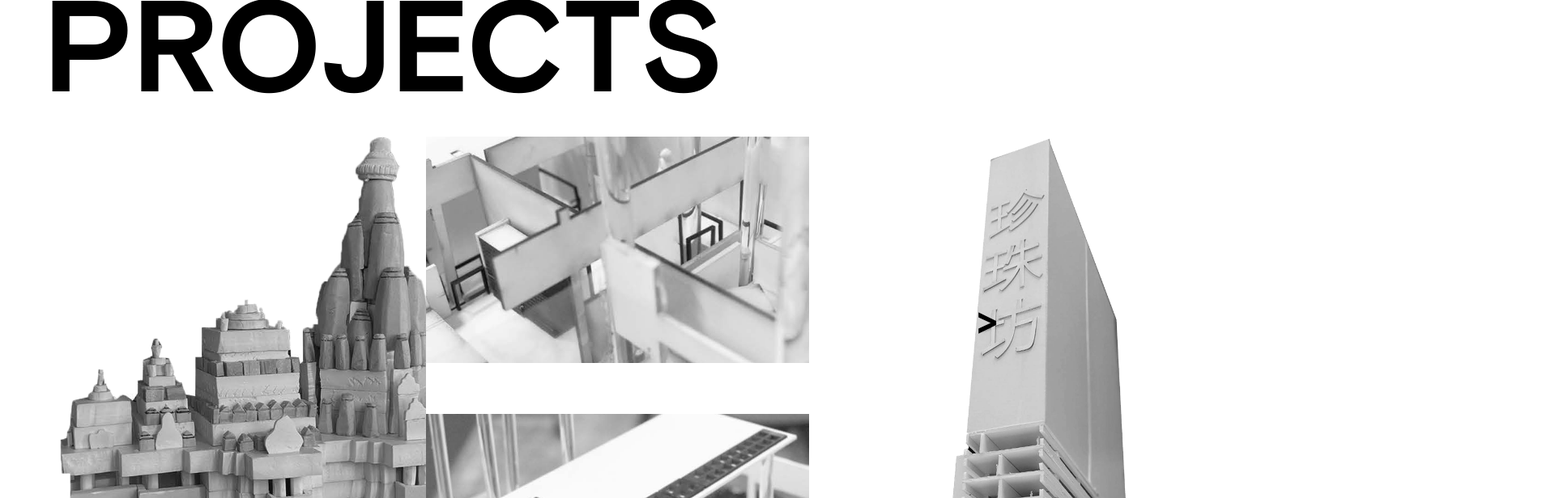
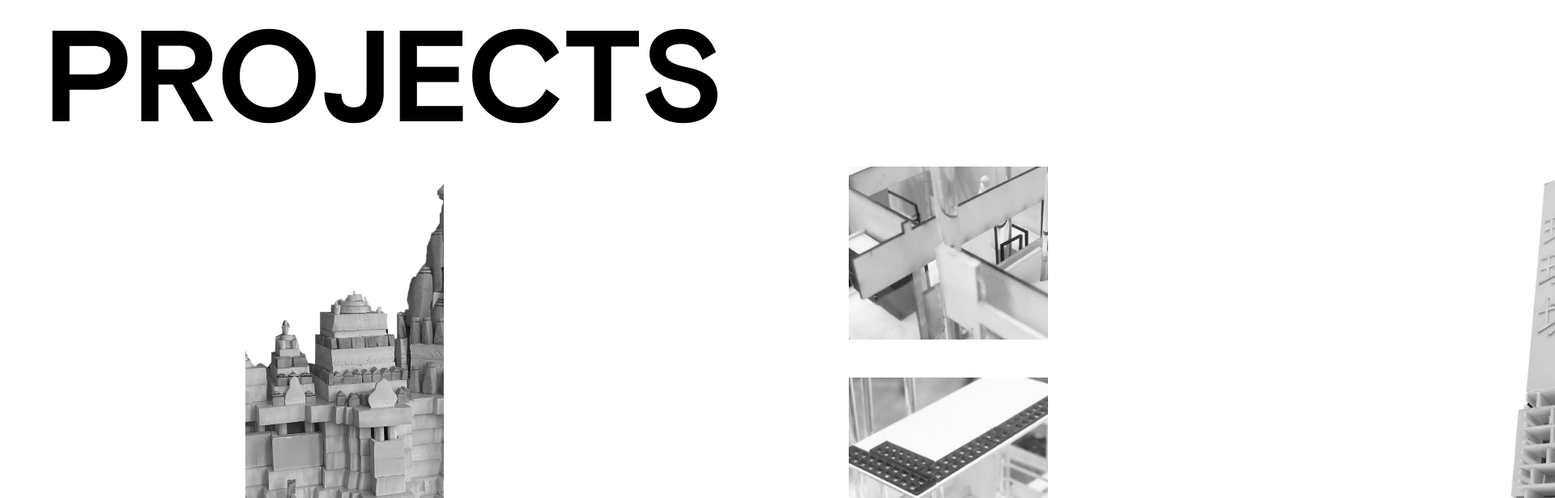
Before and after one commit to Cliffenlee/Cliffenlee.github.io, a Next.js app in the folder next/portfolio/: page /components/carousel/carousel in a window 1280 px wide. Shown: the top 616 px of the page at 81% size, 1920 px wide, since content can reach past the window. Built offline with nearby package versions, Linux system fonts and the light colour scheme.

Commit message:
added rotation for projects carousel

```diff
--- a/next/portfolio/pages/components/carousel/carousel.module.css
+++ b/next/portfolio/pages/components/carousel/carousel.module.css
@@ -1,8 +1,8 @@
 .root {
   display: flex;
   flex-direction: column;
-  justify-content: center;
-  width: 100vw;
+  justify-content: space-between;
+  width: 200vw;
   height: 100vh;
   padding-right: 53px;
   padding-left: 53px;
@@ -12,22 +12,13 @@
   font-family: Grotesque;
   font-size: 160px;
   letter-spacing: 0px;
-  margin-top: 60px;
 }
 
 .carousel {
   display: flex;
-  justify-content: space-between;
-}
-
-.carouselItem {
-  width: 473px;
-  height: 729px;
-  text-align: center;
-  display: flex;
-  flex-direction: column;
-  justify-content: space-between;
-  cursor: pointer;
+  height: 80%;
+  width: 100%;
+  transform: translate3d(0px, -5610px, 0px);
 }
 
 .caret {
@@ -39,8 +30,8 @@
 }
 
 .imageWrapper {
-  width: 473px;
-  height: 624px;
+  width: 100%;
+  height: 100%;
 }
 
 .subImageWrapper {
@@ -49,8 +40,8 @@
 }
 
 .bigImageWrapper {
-  width: 473px;
-  height: 624px;
+  width: 100%;
+  height: 100%;
   display: flex;
   flex-direction: column;
   justify-content: space-between;
--- a/next/portfolio/pages/components/carousel/carousel.tsx
+++ b/next/portfolio/pages/components/carousel/carousel.tsx
@@ -1,5 +1,7 @@
 import Image from "next/image";
+import { useState } from "react";
 import CarouselItem from "../carouselItem/carouselItem";
+import Modal from "../modal/modal";
 import styles from "./carousel.module.css";
 
 type Project = {
@@ -28,6 +30,7 @@ const projects: ReadonlyArray<Project> = [
             sizes="100vw"
             style={{ width: "100%", height: "100%", objectFit: "cover" }}
             alt="project 2 top"
+            draggable={false}
           />
         </div>
         <div className={styles.subImageWrapper}>
@@ -36,6 +39,7 @@ const projects: ReadonlyArray<Project> = [
             width="0"
             height="0"
             sizes="100vw"
+            draggable={false}
             style={{ width: "100%", height: "100%", objectFit: "cover" }}
             alt="project 2 bottom"
           />
@@ -44,23 +48,78 @@ const projects: ReadonlyArray<Project> = [
     ),
   },
   {
-    id: 1,
+    id: 3,
     name: "PEOPLE’S PARK COMPLEX",
     imageURI: "/images/3.png",
   },
 ];
 
 export default function Carousel({}: {}): JSX.Element {
+  const [dragging, setDragging] = useState(false);
+  const [clickable, setClickable] = useState(false);
+  const [startX, setStartX] = useState(0);
+  const [startY, setStartY] = useState(0);
+  const [offsetX, setOffsetX] = useState(0);
+  const [oldOffsetX, setOldOffsetX] = useState(0);
+  const [selectedProject, setSelectedProject] = useState(0);
+  const [shown, setShown] = useState(false);
+
+  const centerPoint = typeof window !== "undefined" ? window.innerWidth / 2 : 0;
+
   return (
     <div className={styles.root}>
+      <Modal
+        title={projects[selectedProject].name}
+        shown={shown}
+        setShown={setShown}
+      />
       <span className={styles.bigFont}>PROJECTS</span>
-      <div className={styles.carousel}>
+      <div
+        className={styles.carousel}
+        style={{ transform: `translateX(${offsetX * 1.5}px)` }}
+        onClick={(e) => {
+          e.preventDefault();
+        }}
+        onMouseDown={(e) => {
+          setStartX(e.pageX);
+          setStartY(e.pageY);
+          setDragging(true);
+        }}
+        onMouseMove={(e) => {
+          if (dragging) {
+            setOffsetX(e.pageX - startX + oldOffsetX);
+          }
+        }}
+        onMouseUp={(e) => {
+          const diffX = Math.abs(e.pageX - startX);
+          const diffY = Math.abs(e.pageY - startY);
+          console.log(diffX, diffY);
+          if (diffX < 6 && diffY < 6) {
+            setClickable(true);
+          }
+          setOldOffsetX(offsetX);
+          setDragging(false);
+        }}
+        onDragStart={(e) => {
+          e.preventDefault();
+        }}
+      >
         {projects.map((project) => {
           return (
-            <CarouselItem key={project.id} id={project.id} name={project.name}>
+            <CarouselItem
+              centerPoint={centerPoint}
+              clickable={clickable}
+              setClickable={setClickable}
+              setSelectedProject={setSelectedProject}
+              setShown={setShown}
+              key={project.id}
+              id={project.id}
+              name={project.name}
+            >
               {project.imageURI ? (
                 <div className={styles.imageWrapper}>
                   <Image
+                    draggable={false}
                     src={project.imageURI}
                     width="0"
                     height="0"
@@ -82,7 +141,7 @@ export default function Carousel({}: {}): JSX.Element {
           );
         })}
       </div>
-      <div className={`${styles.caret}`}>{">"}</div>
+      {/* <div className={`${styles.caret}`}>{">"}</div> */}
     </div>
   );
 }
--- a/next/portfolio/pages/components/carouselItem/carouselItem.module.css
+++ b/next/portfolio/pages/components/carouselItem/carouselItem.module.css
@@ -1,11 +1,14 @@
 .carouselItem {
-  width: 473px;
-  height: 729px;
+  width: 10%;
+  height: 100%;
   text-align: center;
   display: flex;
   flex-direction: column;
   justify-content: space-between;
   cursor: pointer;
+  margin-left: 250px;
+  margin-right: 250px;
+  padding-bottom: 16px;
 }
 
 .projectNumber {
--- a/next/portfolio/pages/components/carouselItem/carouselItem.tsx
+++ b/next/portfolio/pages/components/carouselItem/carouselItem.tsx
@@ -1,4 +1,4 @@
-import React, { useState } from "react";
+import React, { useRef, useState } from "react";
 import Modal from "../modal/modal";
 import styles from "./carouselItem.module.css";
 
@@ -6,21 +6,47 @@ export default function CarouselItem({
   children,
   id,
   name,
+  clickable,
+  setClickable,
+  setShown,
+  setSelectedProject,
+  centerPoint,
 }: {
   children: React.ReactNode;
   id: number;
   name: string;
+  clickable: boolean;
+  setClickable: (a: boolean) => void;
+  setSelectedProject: (a: number) => void;
+  setShown: (a: boolean) => void;
+  centerPoint: number;
 }): JSX.Element {
-  const [shown, setShown] = useState(false);
+  const carouselItemRef = useRef();
+  const itemXOffset =
+    carouselItemRef?.current?.getBoundingClientRect().left +
+      carouselItemRef?.current?.getBoundingClientRect().width / 2 ??
+    centerPoint;
+  if (id == 2) {
+    console.log(centerPoint - itemXOffset);
+  }
   return (
     <div
+      ref={carouselItemRef}
+      style={{
+        transform: `translateY(${-(
+          Math.abs(centerPoint - itemXOffset) / 55
+        )}px) rotate(${-((centerPoint - itemXOffset) / 300)}deg)`,
+      }}
       className={styles.carouselItem}
-      onClick={() => {
-        console.log("setting true");
-        setShown(true);
+      onClick={(e) => {
+        e.stopPropagation();
+        if (clickable) {
+          setShown(true);
+          setSelectedProject(id - 1);
+        }
+        setClickable(false);
       }}
     >
-      <Modal title={name} shown={shown} setShown={setShown} />
       {children}
       <div>
         <div className={styles.projectNumber}>PROJECT {id}</div>
--- a/next/portfolio/pages/components/modal/modal.module.css
+++ b/next/portfolio/pages/components/modal/modal.module.css
@@ -4,7 +4,7 @@
   left: 0;
   top: 0;
   width: 100vw; /* Full width */
-  height: 100%; /* Full height */
+  height: 100vh; /* Full height */
   overflow: auto; /* Enable scroll if needed */
   background-color: rgb(0, 0, 0); /* Fallback color */
   background-color: rgba(0, 0, 0, 0.4); /* Black w/ opacity */
--- a/next/portfolio/pages/components/modal/modal.tsx
+++ b/next/portfolio/pages/components/modal/modal.tsx
@@ -1,11 +1,4 @@
-import { useEffect } from "react";
 import styles from "./modal.module.css";
-
-const projects = [
-  {
-    imageURI: "/images/1.png",
-  },
-];
 
 export default function Modal({
   shown,
@@ -16,9 +9,6 @@ export default function Modal({
   title: string;
   setShown: (a: boolean) => void;
 }): JSX.Element {
-  useEffect(() => {
-    console.log(shown);
-  }, [shown]);
   return (
     <div
       className={`${styles.root} ${!shown && styles.hide}`}
```
